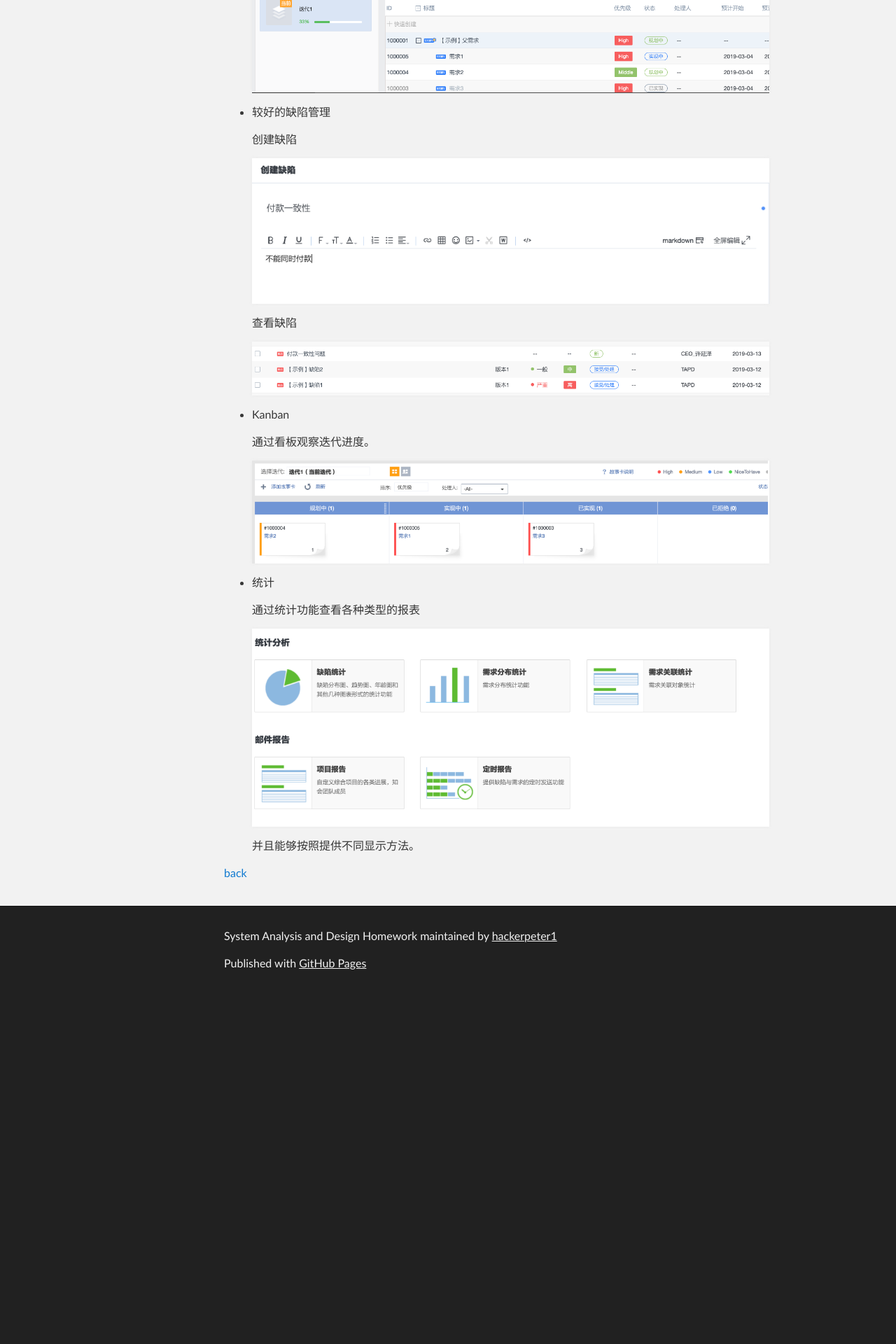
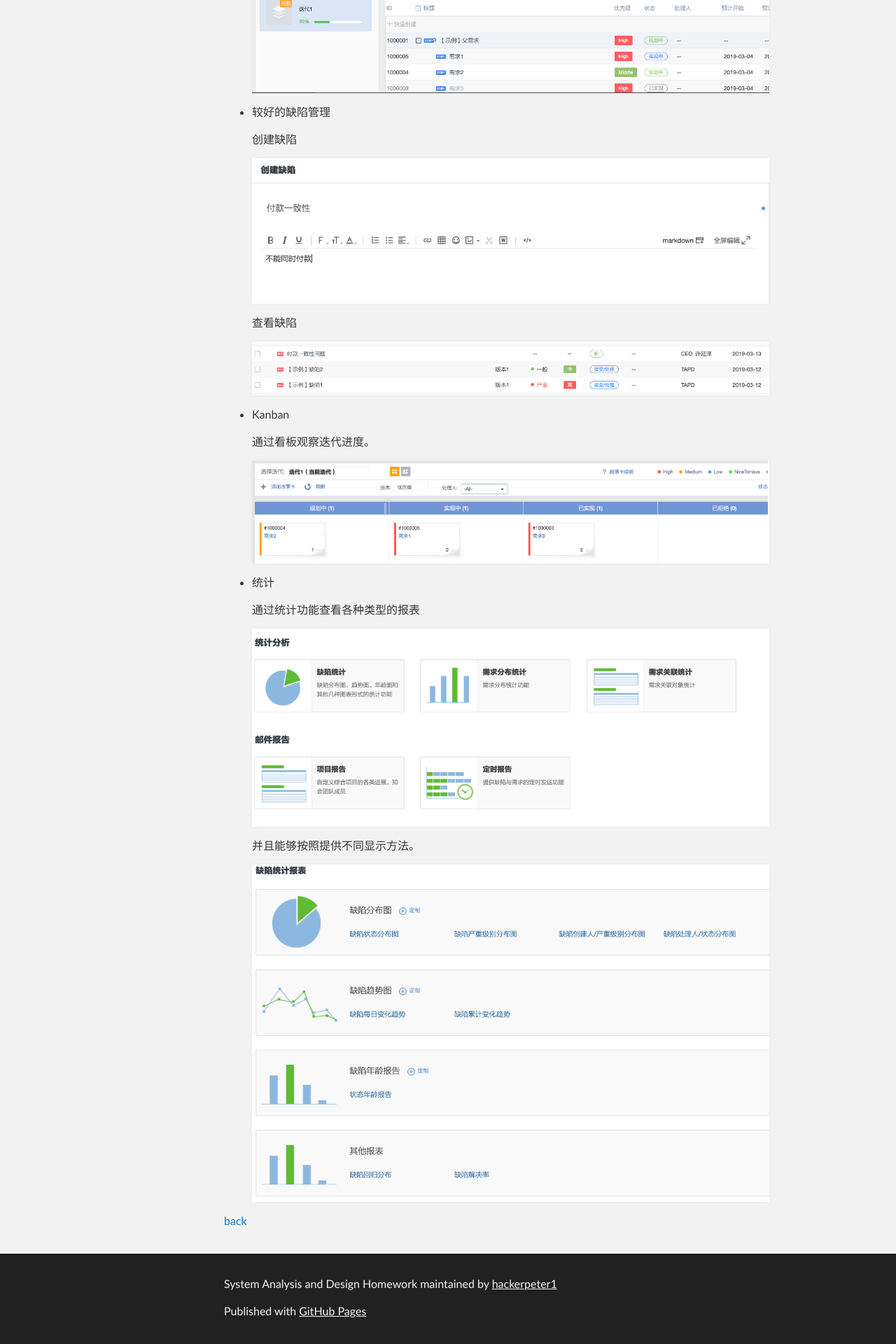
Before and after one commit to hackerpeter1/swsad-hw, a Jekyll site: the page built from HW3.md, in a window 1280 px wide. Shown: the part 2329-4249 px from the top of the page at 70% size. Built offline with Jekyll 4.4.1, drawn with Linux system fonts in a browser that asks for light colours; our own code applies the rules of GitHub Pages for plain Markdown files; before the commit the page ends 3752 px from its top, so only the background shows below that.

Commit message:
Update HW3.md

```diff
--- a/HW3.md
+++ b/HW3.md
@@ -97,6 +97,6 @@
 
     并且能够按照提供不同显示方法。
 
-
+    ![HW3-1](https://github.com/hackerpeter1/swsad-hw/blob/gh-pages/assets/images/HW3-9.png?raw=true)
 
 [back](./)
```
